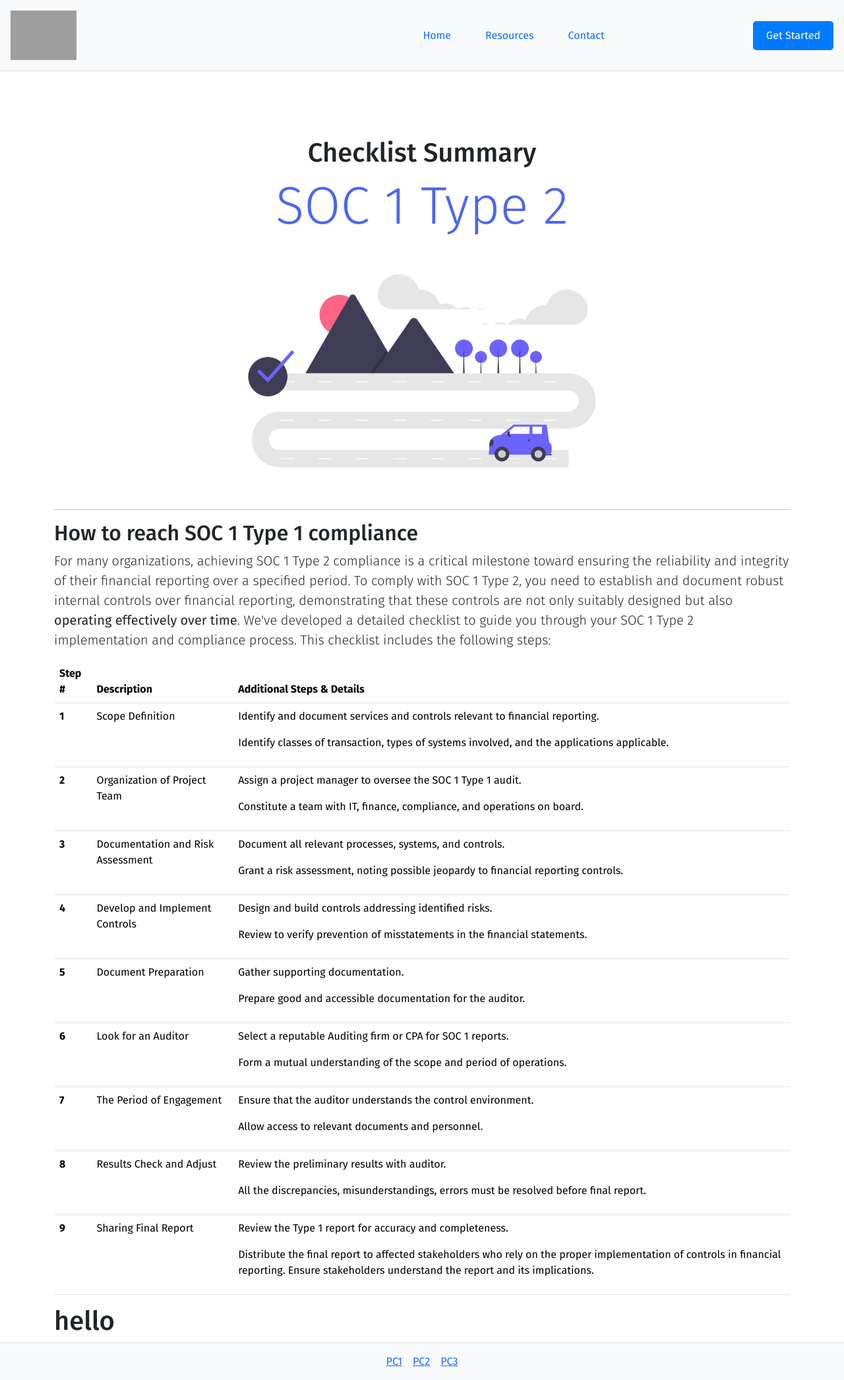
After one commit to jonnych6/CertificationWeb-2, a Flask app: page /soc1_type2_checklist in a window 1280 px wide. The commit adds this page. Shown: the whole page at 66% size. Run offline with Flask 3, Linux system fonts and the light colour scheme; grey boxes are pictures that could not be loaded.

Commit message:
add soc1 and soc2 checklist

```diff
--- a/app.py
+++ b/app.py
@@ -22,5 +22,13 @@ def ISO27001():
 def ISO27001_checklist():
     return render_template('iso27001/ISO27001_checklist.html')
 
+@app.route('/soc1_type1_checklist')
+def soc1_type1_checklist():
+    return render_template('/SOC1/soc1_type1.html')
+
+@app.route('/soc1_type2_checklist')
+def soc1_type2_checklist():
+    return render_template('/SOC1/soc1_type2.html')
+
 if __name__ == '__main__':
     app.run(debug=True)
--- /dev/null
+++ b/templates/SOC1/soc1_type2.html
@@ -0,0 +1,141 @@
+{% extends "layout.html" %} {% block title %}Resources{% endblock %} {% block
+content %}
+
+<div class="container text-center" style="margin-top: 100px">
+  <h1>Checklist Summary</h1>
+  <h1 class="display-1" style="color: #4c65f0">SOC 1 Type 2</h1>
+  <img src="static/images/roadmap.png" style="width: 60%; height: auto" />
+  <hr />
+</div>
+
+<div class="container">
+  <div class="col">
+    <h2>How to reach SOC 1 Type 1 compliance</h2>
+    <p class="lead">
+      For many organizations, achieving SOC 1 Type 2 compliance is a critical
+      milestone toward ensuring the reliability and integrity of their financial
+      reporting over a specified period. To comply with SOC 1 Type 2, you need
+      to establish and document robust internal controls over financial
+      reporting, demonstrating that these controls are not only suitably
+      designed but also <strong>operating effectively over time</strong>. We've
+      developed a detailed checklist to guide you through your SOC 1 Type 2
+      implementation and compliance process. This checklist includes the
+      following steps:
+    </p>
+    <div class="d-flex justify-content-center">
+      <table class="table">
+        <thead>
+          <tr>
+            <th scope="col">Step #</th>
+            <th scope="col">Description</th>
+            <th scope="col">Additional Steps & Details</th>
+          </tr>
+        </thead>
+        <tbody>
+          <tr>
+            <th scope="row">1</th>
+            <td>Scope Definition</td>
+            <td>
+              <p>
+                Identify and document services and controls relevant to
+                financial reporting.
+              </p>
+              <p>
+                Identify classes of transaction, types of systems involved, and
+                the applications applicable.
+              </p>
+            </td>
+          </tr>
+          <tr>
+            <th scope="row">2</th>
+            <td>Organization of Project Team</td>
+            <td>
+              <p>Assign a project manager to oversee the SOC 1 Type 1 audit.</p>
+              <p>
+                Constitute a team with IT, finance, compliance, and operations
+                on board.
+              </p>
+            </td>
+          </tr>
+          <tr>
+            <th scope="row">3</th>
+            <td>Documentation and Risk Assessment</td>
+            <td>
+              <p>Document all relevant processes, systems, and controls.</p>
+              <p>
+                Grant a risk assessment, noting possible jeopardy to financial
+                reporting controls.
+              </p>
+            </td>
+          </tr>
+          <tr>
+            <th scope="row">4</th>
+            <td>Develop and Implement Controls</td>
+            <td>
+              <p>Design and build controls addressing identified risks.</p>
+              <p>
+                Review to verify prevention of misstatements in the financial
+                statements.
+              </p>
+            </td>
+          </tr>
+          <tr>
+            <th scope="row">5</th>
+            <td>Document Preparation</td>
+            <td>
+              <p>Gather supporting documentation.</p>
+              <p>Prepare good and accessible documentation for the auditor.</p>
+            </td>
+          </tr>
+          <tr>
+            <th scope="row">6</th>
+            <td>Look for an Auditor</td>
+            <td>
+              <p>Select a reputable Auditing firm or CPA for SOC 1 reports.</p>
+              <p>
+                Form a mutual understanding of the scope and period of
+                operations.
+              </p>
+            </td>
+          </tr>
+          <tr>
+            <th scope="row">7</th>
+            <td>The Period of Engagement</td>
+            <td>
+              <p>
+                Ensure that the auditor understands the control environment.
+              </p>
+              <p>Allow access to relevant documents and personnel.</p>
+            </td>
+          </tr>
+          <tr>
+            <th scope="row">8</th>
+            <td>Results Check and Adjust</td>
+            <td>
+              <p>Review the preliminary results with auditor.</p>
+              <p>
+                All the discrepancies, misunderstandings, errors must be
+                resolved before final report.
+              </p>
+            </td>
+          </tr>
+          <tr>
+            <th scope="row">9</th>
+            <td>Sharing Final Report</td>
+            <td>
+              <p>Review the Type 1 report for accuracy and completeness.</p>
+              <p>
+                Distribute the final report to affected stakeholders who rely on
+                the proper implementation of controls in financial reporting.
+                Ensure stakeholders understand the report and its implications.
+              </p>
+            </td>
+          </tr>
+        </tbody>
+      </table>
+    </div>
+    <h1>hello</h1>
+  </div>
+</div>
+
+{% endblock %}
--- a/templates/individual_certs/ISO27001.html
+++ b/templates/individual_certs/ISO27001.html
@@ -106,7 +106,6 @@ content %}
         </button>
       </a>
     </div>
-    </div>
   </div>
 
   {% endblock %}
```
Also changed, not shown: templates/SOC1/soc1_type1.html (added, +140 -0 lines), templates/individual_certs/SOC1.html (+47 -0 lines).
